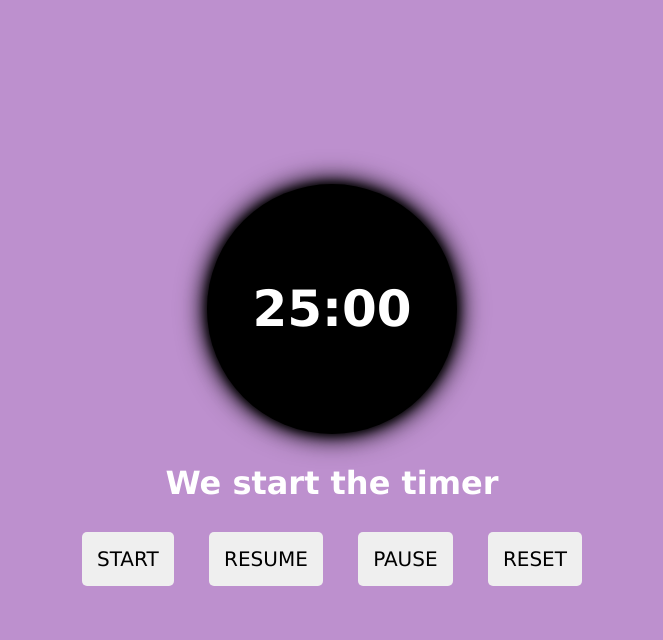
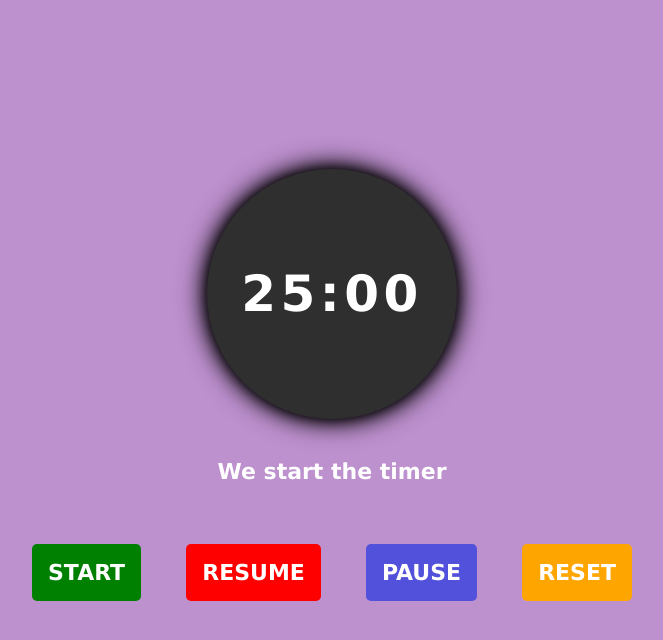
Before and after one commit to hamidotdev/PomodoroApp, a plain HTML site: page index.html in a window 1280 px wide. Shown: the whole page, without its empty margins (308-971 px from the left). Drawn offline with Linux system fonts and the light colour scheme.

Commit message:
color-styling

```diff
--- a/index.html
+++ b/index.html
@@ -11,10 +11,10 @@
         <div class="timer">25:00</div>
         <h1 class="title">We start the timer</h1>
         <div class="buttons">
-            <button>START</button>
-            <button>RESUME</button>
-            <button>PAUSE </button>
-            <button>RESET</button>
+            <button class="startBtn" style="--clr:#008000">START</button>
+            <button class="resumeBtn" style="--clr: #ff0000">RESUME</button>
+            <button class="pauseBtn" style="--clr: #5151db">PAUSE </button>
+            <button class="resetBtn" style="--clr: #ffa500">RESET</button>
         </div>
     </div>
     <script src="script.js" defer></script>
--- a/style.css
+++ b/style.css
@@ -7,12 +7,6 @@
 
 body {
     background-color: rgb(189, 144, 206);
-    display: flex;
-    flex-direction: column;
-    align-items: center;
-    justify-content: center;
-    width: 100%;
-    height: 100vh;
 }
 
 .container {
@@ -28,10 +22,10 @@ body {
 .timer {
     font-size: 50px;
     font-weight: 700;
-    padding: 30px;
     margin-bottom: 30px;
-    background-color: black;
-    box-shadow: 0px 0px 30px rgb(0, 0, 0.9), 0px 0px 20px rgb(0, 0, 0.9), 0px 0px 10px rgb(0, 0, 0.9);
+    letter-spacing: 4.5px;
+    background-color: #2f2f2f;
+    box-shadow: 0px 0px 30px rgb(0, 0, 0.9), 0px 0px 20px rgb(0, 0, 0.9), 0px 0px 10px rgb(0, 0, 0, 0.5);
     border-radius: 50%;
     height: 250px;
     aspect-ratio: 1/1;
@@ -39,19 +33,31 @@ body {
     place-items: center;
 }
 
+.title {
+    font-size: 22px;
+    margin: 10px 0 30px 0;
+}
+
 .buttons {
-    width: 500px;
+    width: 100%;
     max-width: 600px;
     display: flex;
     align-items: center;
     justify-content: space-between;
-    margin: 30px;
+    margin: 30px 0;
 }
 
 .buttons button {
-    padding: 15px;
+    padding: 16px;
     border-radius: 5px;
-    font-size: 20px;
+    font-size: 22px;
+    font-weight: 700;
     border: none;
-    background-color: ;
+    background-color: var(--clr);
+    color: #fff;
+    cursor: pointer;
 }
+
+.buttons button:hover {
+    transform: scale(1.1);
+}
```
